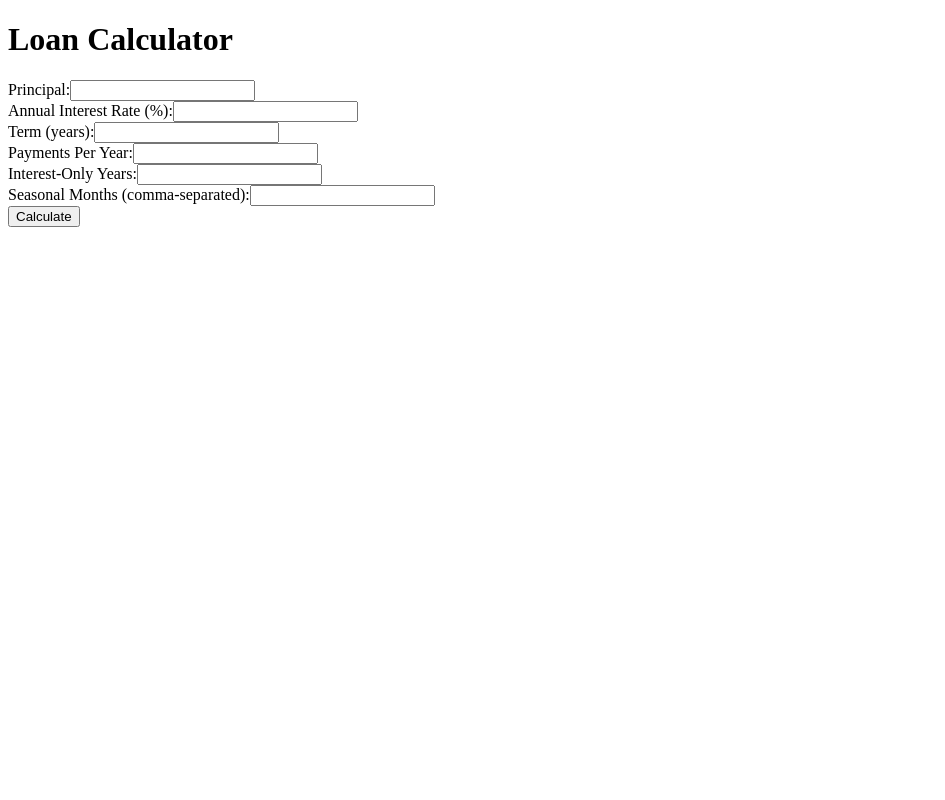
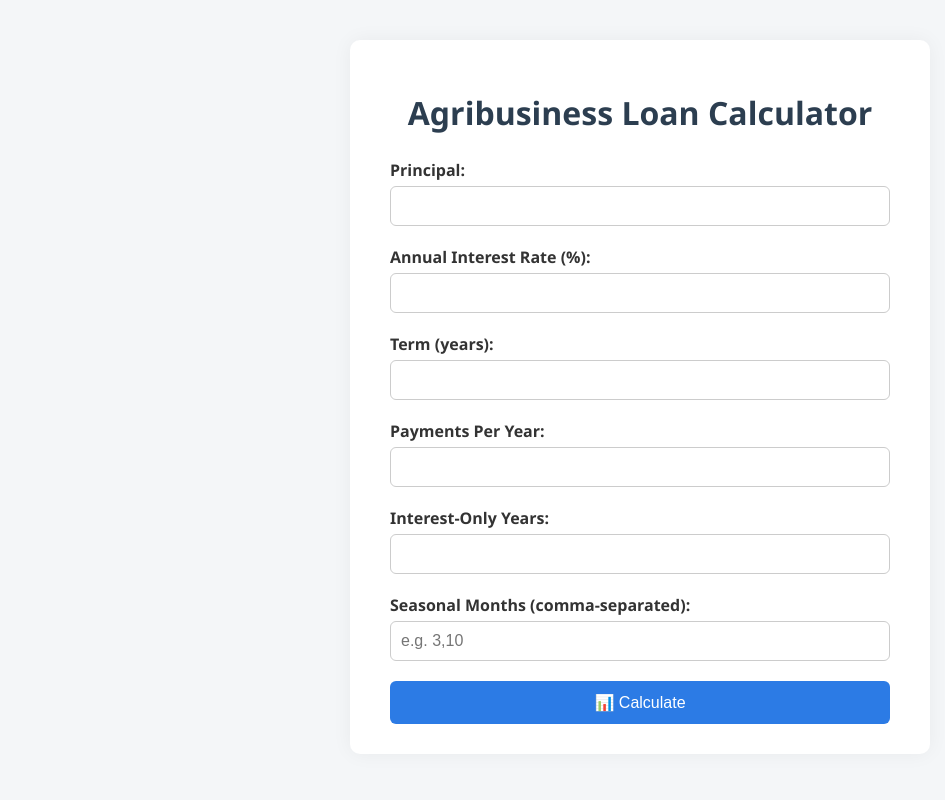
Before and after one commit to Z014B346/agriloan, a FastAPI app: page / in a window 1280 px wide. Shown: the whole page, without its empty margins (0-945 px from the left). Run offline with FastAPI, Linux system fonts and the light colour scheme.

Commit message:
Update form.html

```diff
--- a/templates/form.html
+++ b/templates/form.html
@@ -1,18 +1,102 @@
 <!DOCTYPE html>
-<html>
+<html lang="en">
 <head>
+    <meta charset="UTF-8">
     <title>Agribusiness Loan Calculator</title>
+    <style>
+        body {
+            font-family: 'Segoe UI', Tahoma, Geneva, Verdana, sans-serif;
+            background: #f4f6f8;
+            margin: 0;
+            padding: 40px;
+            display: flex;
+            justify-content: center;
+        }
+
+        .container {
+            background: #ffffff;
+            padding: 30px 40px;
+            border-radius: 10px;
+            box-shadow: 0 0 20px rgba(0, 0, 0, 0.05);
+            max-width: 500px;
+            width: 100%;
+        }
+
+        h1 {
+            text-align: center;
+            margin-bottom: 25px;
+            color: #2c3e50;
+        }
+
+        form {
+            display: flex;
+            flex-direction: column;
+        }
+
+        label {
+            margin-bottom: 5px;
+            font-weight: 600;
+            color: #333;
+        }
+
+        input {
+            padding: 10px;
+            margin-bottom: 20px;
+            border: 1px solid #ccc;
+            border-radius: 6px;
+            font-size: 16px;
+        }
+
+        button {
+            background-color: #2c7be5;
+            color: white;
+            border: none;
+            padding: 12px;
+            font-size: 16px;
+            border-radius: 6px;
+            cursor: pointer;
+            transition: background-color 0.3s ease;
+        }
+
+        button:hover {
+            background-color: #1a5ed8;
+        }
+
+        @media (max-width: 600px) {
+            body {
+                padding: 20px;
+            }
+
+            .container {
+                padding: 20px;
+            }
+        }
+    </style>
 </head>
 <body>
-    <h1>Loan Calculator</h1>
-    <form action="/form-result" method="post">
-        <label>Principal:</label><input name="principal" type="number" step="0.01" required><br>
-        <label>Annual Interest Rate (%):</label><input name="annual_interest_rate" type="number" step="0.01" required><br>
-        <label>Term (years):</label><input name="term_years" type="number" required><br>
-        <label>Payments Per Year:</label><input name="payments_per_year" type="number" required><br>
-        <label>Interest-Only Years:</label><input name="interest_only_years" type="number" required><br>
-        <label>Seasonal Months (comma-separated):</label><input name="seasonal_months" type="text" required><br>
-        <button type="submit">Calculate</button>
-    </form>
+    <div class="container">
+        <h1>Agribusiness Loan Calculator</h1>
+        <form action="/form-result" method="post">
+            <label for="principal">Principal:</label>
+            <input id="principal" name="principal" type="number" step="0.01" required>
+
+            <label for="rate">Annual Interest Rate (%):</label>
+            <input id="rate" name="annual_interest_rate" type="number" step="0.01" required>
+
+            <label for="term">Term (years):</label>
+            <input id="term" name="term_years" type="number" required>
+
+            <label for="payments">Payments Per Year:</label>
+            <input id="payments" name="payments_per_year" type="number" required>
+
+            <label for="interest_only">Interest-Only Years:</label>
+            <input id="interest_only" name="interest_only_years" type="number" required>
+
+            <label for="seasonal">Seasonal Months (comma-separated):</label>
+            <input id="seasonal" name="seasonal_months" type="text" placeholder="e.g. 3,10" required>
+
+            <button type="submit">📊 Calculate</button>
+        </form>
+    </div>
 </body>
 </html>
```
